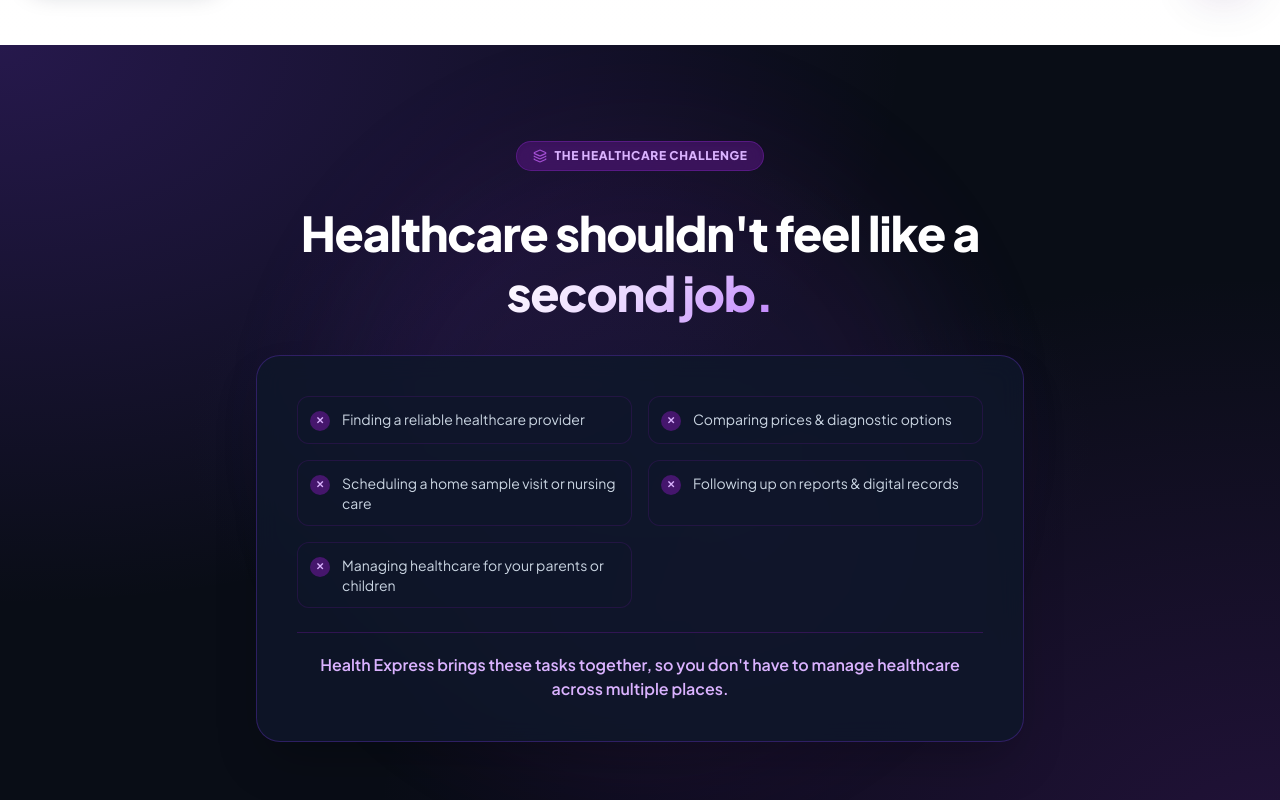
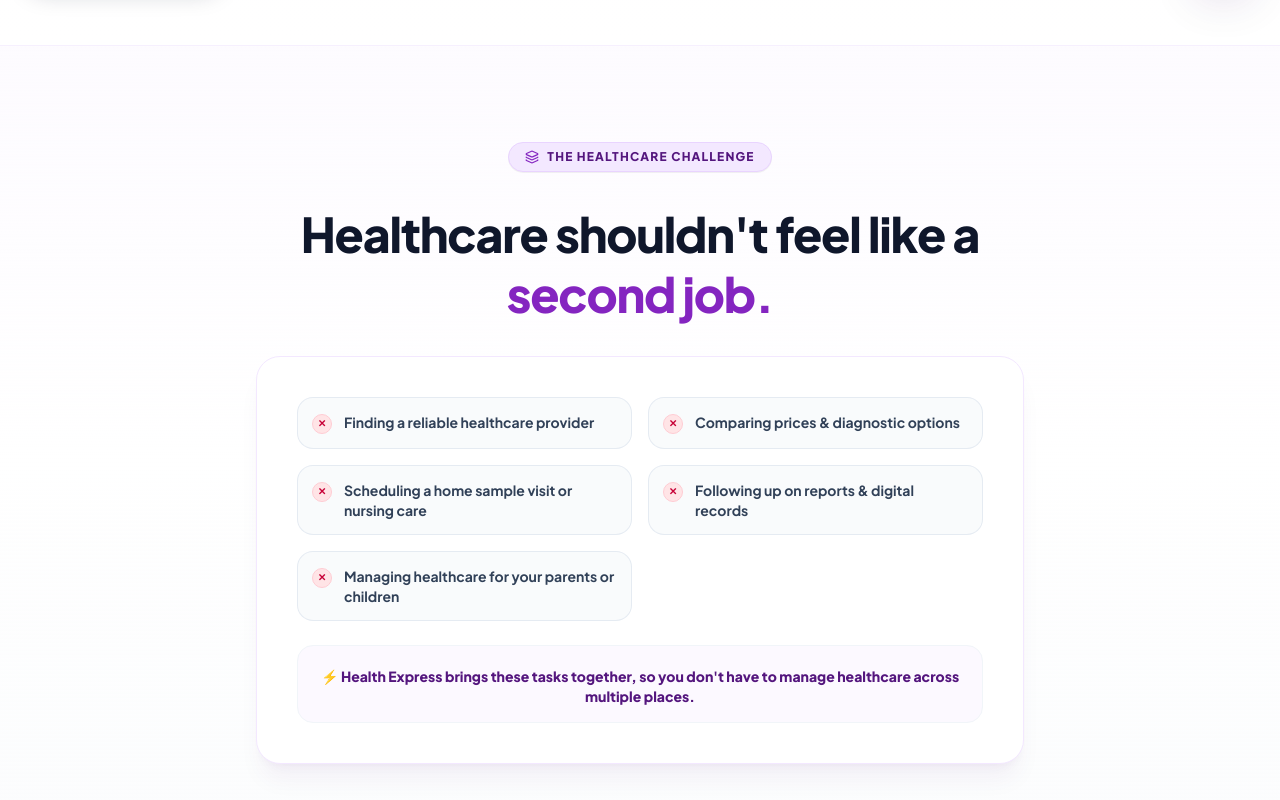
Before and after one commit to Tarunmakode123/healthexpressweb, a React (Vite) app: page / in a window 1280 px wide. Shown: the part 800-1600 px from the top of the page. Built offline with nearby package versions, Linux system fonts and the light colour scheme.

Commit message:
Convert Healthcare Challenge ProblemSection to clean light theme to provide section contrast against Patient Journey dark section

```diff
--- a/src/components/sections/ProblemSection.jsx
+++ b/src/components/sections/ProblemSection.jsx
@@ -1,5 +1,5 @@
 import React from 'react';
-import { Layers, CheckCircle2 } from 'lucide-react';
+import { Layers } from 'lucide-react';
 
 export default function ProblemSection() {
   const painPoints = [
@@ -11,39 +11,40 @@
   ];
 
   return (
-    <section className="py-16 md:py-24 bg-mesh-dark text-white relative overflow-hidden">
-      {/* Background Decorative Glow */}
-      <div className="absolute top-1/2 left-1/2 -translate-x-1/2 -translate-y-1/2 w-[600px] h-[600px] bg-purple-600/15 rounded-full blur-3xl pointer-events-none animate-pulse-glow" />
+    <section className="py-16 md:py-24 bg-gradient-to-b from-purple-50/40 via-white to-slate-50/60 text-slate-900 border-y border-purple-100/60 relative overflow-hidden text-left">
+
+      {/* Background Decorative Ambient Glow */}
+      <div className="absolute top-1/2 left-1/2 -translate-x-1/2 -translate-y-1/2 w-[600px] h-[400px] bg-purple-100/40 rounded-full blur-3xl pointer-events-none -z-10" />
 
       <div className="max-w-7xl mx-auto px-4 sm:px-6 lg:px-8 relative z-10">
         <div className="max-w-3xl mx-auto text-center space-y-8">
 
-          <div className="inline-flex items-center gap-2 px-4 py-1.5 rounded-full bg-purple-900/60 border border-purple-500/40 text-xs font-extrabold uppercase tracking-wider text-purple-300 backdrop-blur-md shadow-inner">
-            <Layers className="w-3.5 h-3.5 text-purple-400" />
+          <div className="inline-flex items-center gap-2 px-4 py-1.5 rounded-full bg-purple-100 border border-purple-200 text-xs font-extrabold uppercase tracking-widest text-purple-900 shadow-2xs">
+            <Layers className="w-3.5 h-3.5 text-purple-700" />
             <span>THE HEALTHCARE CHALLENGE</span>
           </div>
 
-          <h2 className="text-3xl sm:text-4xl lg:text-5xl font-extrabold tracking-tight leading-tight">
-            Healthcare shouldn't feel like a <span className="gradient-text-light">second job.</span>
+          <h2 className="text-3xl sm:text-4xl lg:text-5xl font-extrabold tracking-tight leading-tight text-slate-900">
+            Healthcare shouldn't feel like a <span className="text-purple-700">second job.</span>
           </h2>
 
-          <div className="glass-card-dark p-7 sm:p-10 rounded-3xl space-y-6 text-left shadow-2xl border border-purple-500/30">
+          <div className="bg-white p-7 sm:p-10 rounded-3xl space-y-6 text-left shadow-xl shadow-purple-900/5 border border-purple-100">
             <div className="grid grid-cols-1 sm:grid-cols-2 gap-4">
               {painPoints.map((item, idx) => (
                 <div
                   key={idx}
-                  className="flex items-start gap-3 p-3 rounded-xl bg-slate-900/50 border border-purple-900/30 hover:border-purple-500/40 transition-all hover:translate-x-1 group"
+                  className="flex items-start gap-3 p-3.5 rounded-2xl bg-slate-50/80 border border-slate-200/80 hover:border-purple-300 hover:bg-purple-50/50 transition-all hover:translate-x-1 group"
                 >
-                  <div className="w-5 h-5 rounded-full bg-purple-900/80 text-purple-300 flex items-center justify-center shrink-0 mt-0.5 font-bold text-[10px] group-hover:bg-purple-600 group-hover:text-white transition-colors">
+                  <div className="w-5 h-5 rounded-full bg-rose-100 text-rose-700 border border-rose-200 flex items-center justify-center shrink-0 mt-0.5 font-black text-[10px] group-hover:bg-rose-600 group-hover:text-white transition-colors">
                     ✕
                   </div>
-                  <span className="text-xs sm:text-sm text-slate-300 group-hover:text-white transition-colors">{item}</span>
+                  <span className="text-xs sm:text-sm font-bold text-slate-700 group-hover:text-purple-950 transition-colors">{item}</span>
                 </div>
               ))}
             </div>
 
-            <div className="pt-5 border-t border-purple-900/50 text-sm sm:text-base font-semibold text-purple-300 text-center">
-              Health Express brings these tasks together, so you don't have to manage healthcare across multiple places.
+            <div className="pt-5 border-t border-slate-100 text-xs sm:text-sm font-extrabold text-purple-900 text-center bg-purple-50/60 p-4 rounded-2xl border border-purple-100">
+              ⚡ Health Express brings these tasks together, so you don't have to manage healthcare across multiple places.
             </div>
           </div>
 
```
